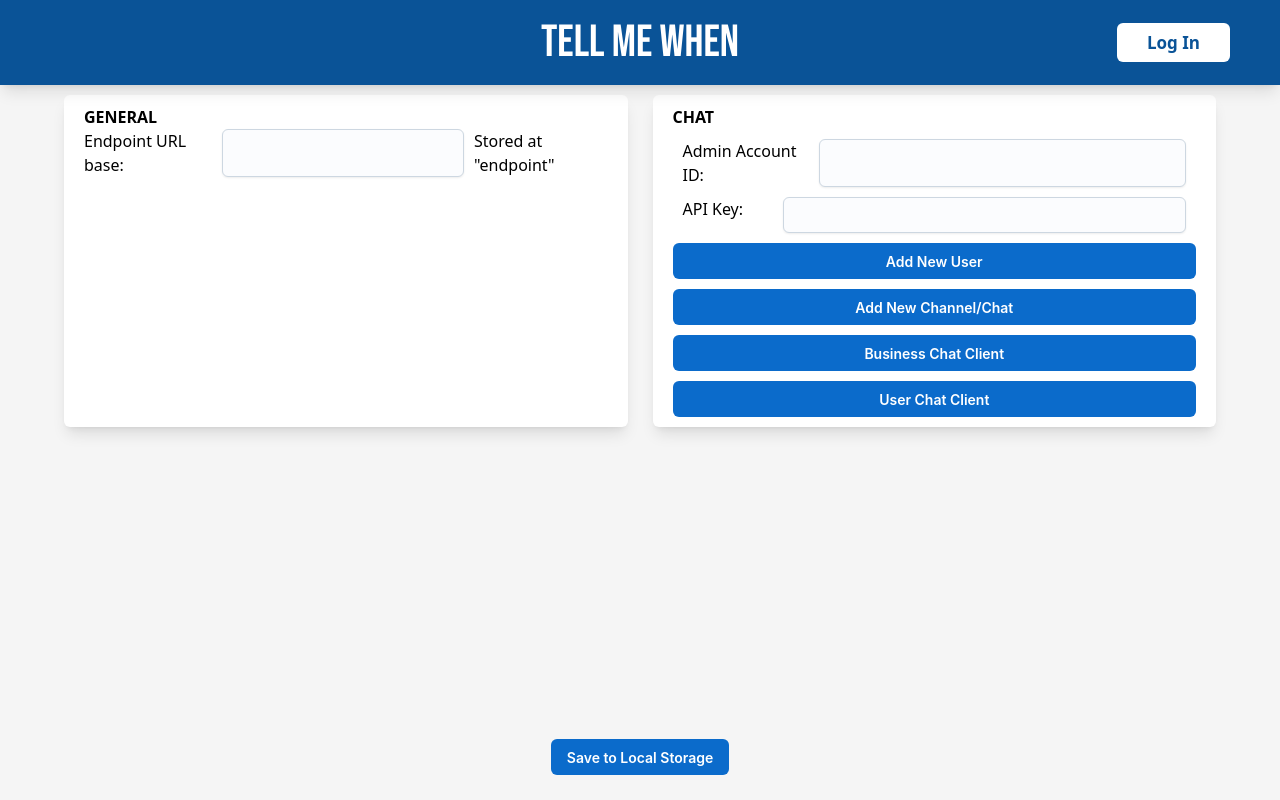
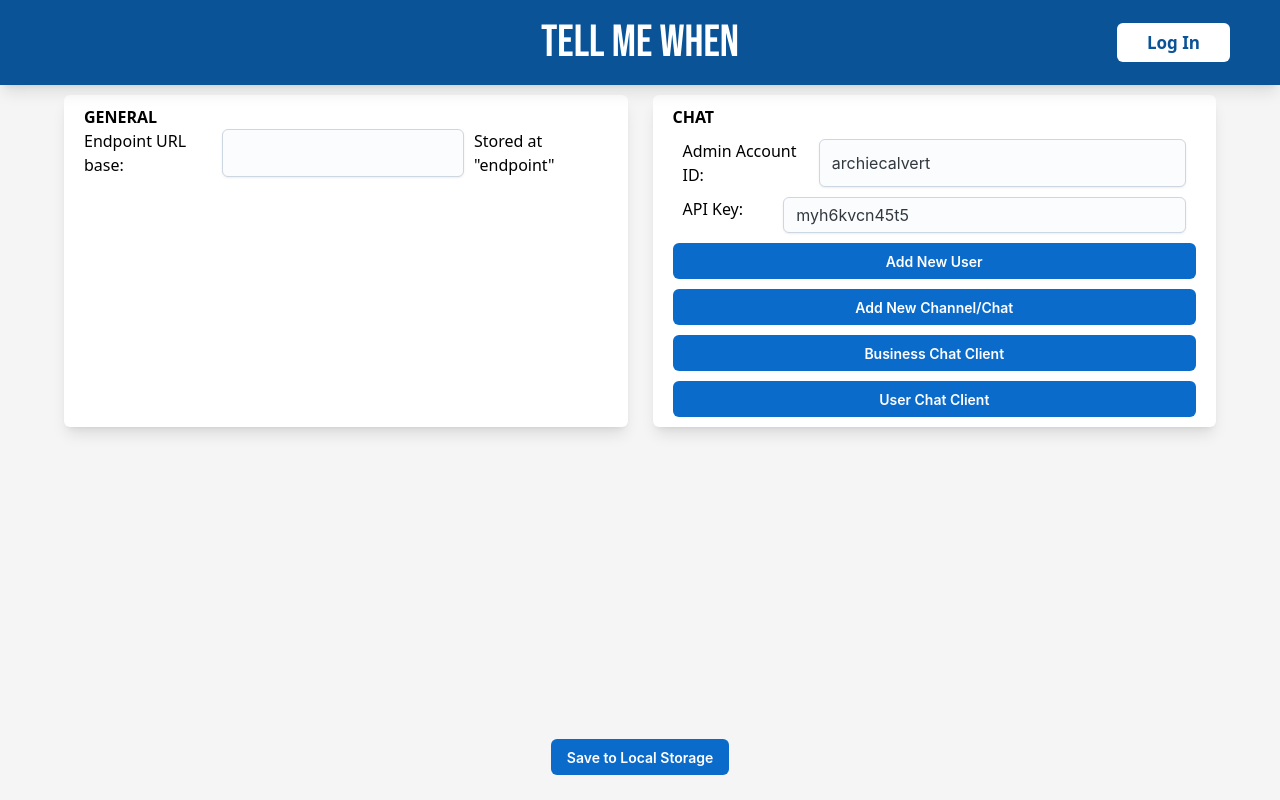
Before and after one commit to HufsaHaq/tellmewhen, a Next.js app in the folder tellmewhen/: page /chat in a window 1280 px wide. Built offline with nearby package versions, Linux system fonts and the light colour scheme.

Commit message:
hardcode stream chat credentials

```diff
--- a/tellmewhen/src/app/chat/page.jsx
+++ b/tellmewhen/src/app/chat/page.jsx
@@ -9,8 +9,8 @@ function Debugger() {
     useEffect(() => {
         if(typeof window === "undefined") return;
         SetEndPoint(localStorage["endpoint"]);
-        SetAPIKey(localStorage["apiKey"]);
-        SetAdminID(localStorage["adminID"]);
+        SetAPIKey("myh6kvcn45t5");
+        SetAdminID("archiecalvert");
 
     }, []);
     return (
@@ -54,8 +54,8 @@ function Debugger() {
     function SaveResultsToLocal() {
         if (typeof window === "undefined") return;
         localStorage["endpoint"] = Endpoint;
-        localStorage["adminID"] = AdminID;
-        localStorage["apiKey"] = APIKey;
+        localStorage["adminID"] = "archiecalvert";
+        localStorage["apiKey"] = "myh6kvcn45t5";
     }
 
 }
--- a/tellmewhen/src/components/Chat/BusinessChatComponent.jsx
+++ b/tellmewhen/src/components/Chat/BusinessChatComponent.jsx
@@ -129,7 +129,7 @@ export function BusinessChatComponent({ data, isMobile }) {
 
     // Connect to Stream
     const client = useCreateChatClient({
-        apiKey: localStorage["apiKey"],
+        apiKey: "myh6kvcn45t5",
         tokenOrProvider: token,
         userData: { id: user},
     });
--- a/tellmewhen/src/components/Chat/ClientChatComponent.jsx
+++ b/tellmewhen/src/components/Chat/ClientChatComponent.jsx
@@ -21,7 +21,7 @@ export function ClientChatComponent({ data }) {
     let channel = data.channels;
     const [curChannel, setCurChannel] = useState(data.channel)
     const client = useCreateChatClient({
-        apiKey: localStorage["apiKey"],
+        apiKey: "myh6kvcn45t5",
         tokenOrProvider: data.token,
         userData: { id: data.user },
     });
```
